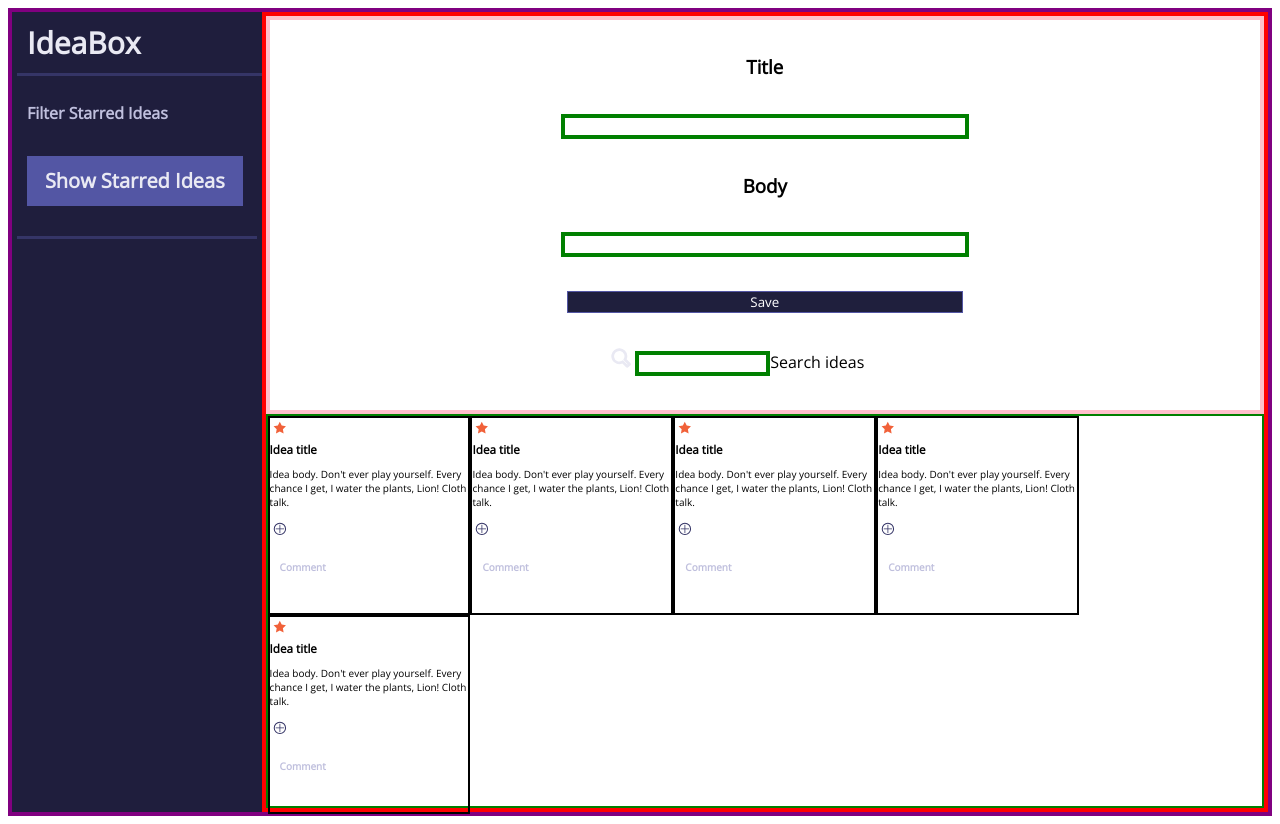
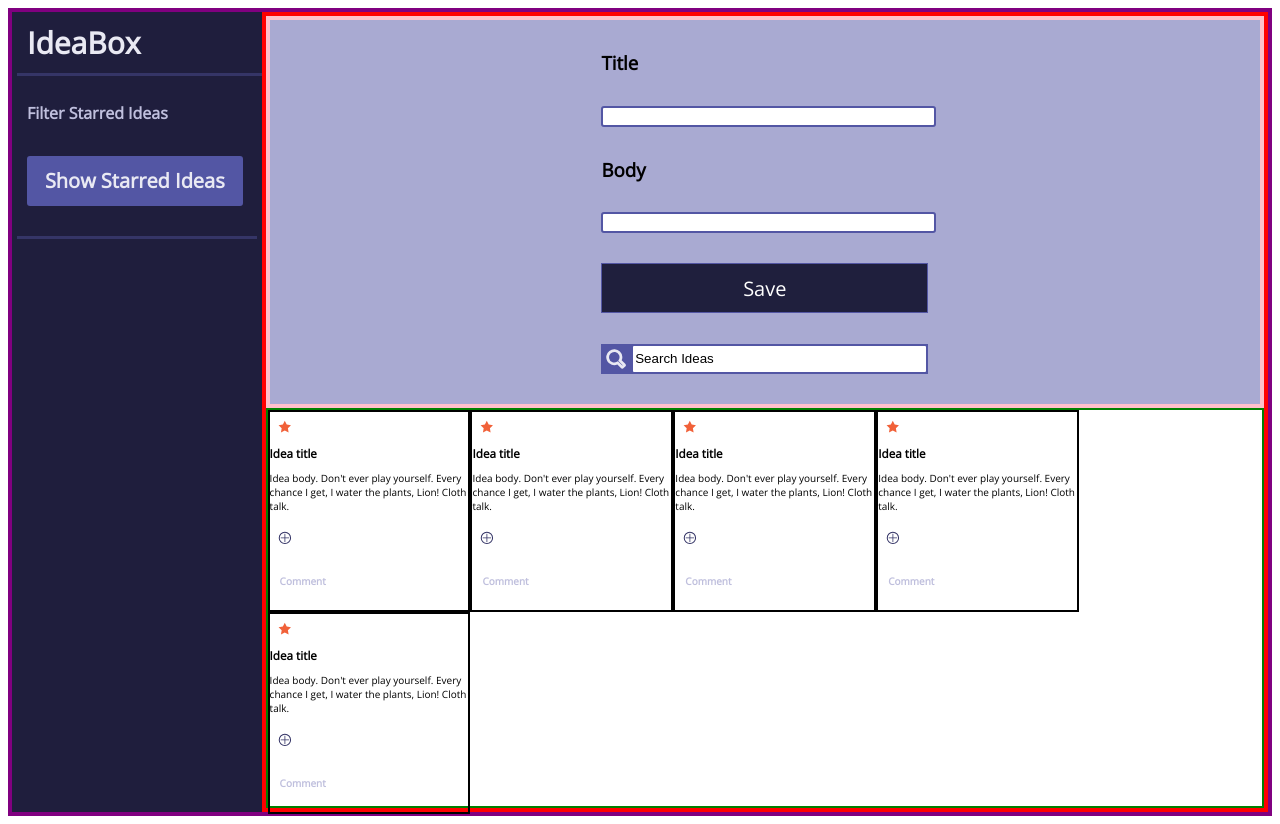
Before and after one commit to Cyanne-Jones/idea-box, a plain HTML site: page index.html in a window 1280 px wide. Drawn offline with nearby package versions, Linux system fonts and the light colour scheme.

Commit message:
Add css styling to form

```diff
--- a/index.html
+++ b/index.html
@@ -15,6 +15,7 @@
         </nav>
         <div class='form-and-display'>
           <section class='idea-form'>
+            <div class='content-container'>
               <h3>Title</h3>
               <input type='text' class='input' id='title-input'>
               </input>
@@ -24,7 +25,8 @@
               <button class='saved-button'>Save</button>
               <div class='search-field'>
                 <img src='./assets/search.svg' alt='magnifying glass'>
-              <input type='text' class='input' id='search-input'>Search ideas</input>
+                <input type='text' class='input' id='search-input' value='Search Ideas'></input>
+              </div>
             </div>
           </section>
           <section class='idea-display'>
--- a/styles.css
+++ b/styles.css
@@ -15,11 +15,9 @@ header {
 img {
   width: 20px;
   height: 20px;
+  padding: 5px;
 }
 
-h3 {
-  margin: 0;
-}
 
 h4 {
   color: #BFBFDD;
@@ -44,20 +42,45 @@ h4 {
 .idea-form {
   border: 4px solid pink;
   height: 50%;
+  background-color: #A9AAD2;
   display: flex;
-  flex-direction: column;
+  flex-direction: row;
   align-items: center;
   justify-content: space-evenly;
 }
 
+h3 {
+  margin: 0;
+  text-align: left;
+}
+
+.content-container {
+  width: 33%;
+  height: 100%;
+  display: flex;
+  flex-direction: column;
+  align-items: flex-start;
+  justify-content: space-evenly;
+}
+
+.search-field {
+  background-color: #5356A4;
+  width: 100%;
+  display: flex;
+  flex-direction: row;
+}
+
 .input {
-  border: 4px solid green;
-  width: 40%;
+  border: 2px solid #5356A4;
+  width: 100%;
+  border-radius: 3px;
 }
 
 .saved-button {
   font-family: 'Open Sans', sans-serif;
-  width: 40%;
+  font-size: 20px;
+  width: 100%;
+  height: 50px;
   color: white;
   background-color: #1F1F3D;
   border: 1px solid #5356A4;
@@ -81,6 +104,7 @@ h4 {
   font-size: 20px;
   font-weight: bold;
   border: none;
+  border-radius: 3px;
 }
 
 .nav-container {
```
Lines whose indentation alone changed are shown as unchanged.
